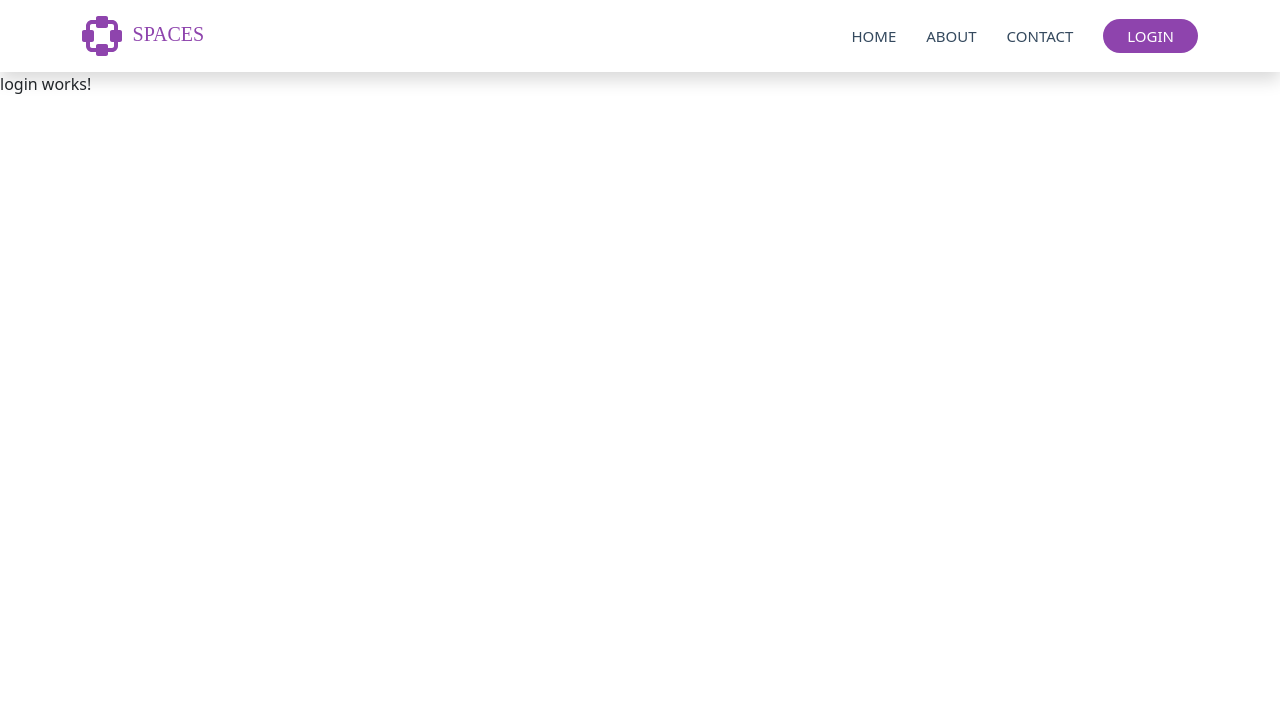
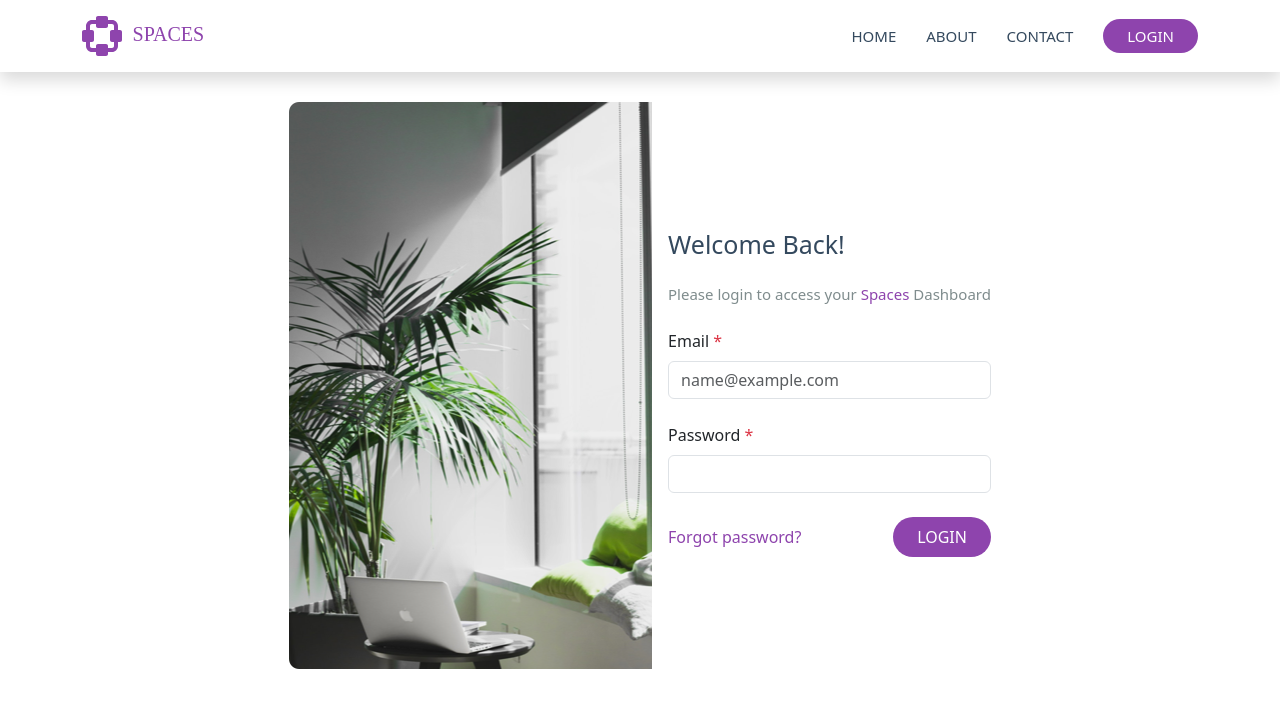
Before and after one commit to walaa9402/users-app, an Angular app: page /login in a window 1280 px wide. Shown: the top 708 px of the page. Built offline with nearby package versions, Linux system fonts and the light colour scheme.

Commit message:
init login form

```diff
--- a/package.json
+++ b/package.json
@@ -24,6 +24,7 @@
     "bootstrap": "^5.3.3",
     "rxjs": "~7.8.0",
     "tslib": "^2.3.0",
+    "user-app": "file:",
     "zone.js": "~0.14.3"
   },
   "devDependencies": {
--- /dev/null
+++ b/public/assets/styles/_variables.scss
@@ -0,0 +1,5 @@
+$primaryColor: #8E44AD;
+$textColor: #34495E;
+$grayedTextColor: #7F8C8D;
+$backgroundColor: #D6DBE4;
+$whiteColor: #FFFFFF;
--- a/src/app/app.component.scss
+++ b/src/app/app.component.scss
@@ -1,3 +1,5 @@
+@import "../../public/assets/styles/variables";
+
 .loading-wrapper {
   position: fixed;
   z-index: 22222;
@@ -6,10 +8,10 @@
   display: flex;
   justify-content: center;
   align-items: center;
-  background: rgba(000, 000, 000, 0.2);
+  background: rgba(142, 68, 173, 0.2);
   background-image: url("/assets/icons/bouncing-circles.svg");
   background-position: center;
   background-repeat: no-repeat;
   background-size: 5%;
-  filter: drop-shadow(0 0 0.75rem white);
+  filter: drop-shadow(0 0 0.75rem $whiteColor);
 }
--- a/src/app/core/services/auth.service.ts
+++ b/src/app/core/services/auth.service.ts
@@ -1,13 +1,17 @@
 import { inject, Injectable } from "@angular/core";
 import { STORAGE_KEYS } from "../constants/storage-keys.constant";
 import { Router } from "@angular/router";
+import { HttpClient } from "@angular/common/http";
+import { AUTH_API } from "../apis/auth.apis";
+import { LoginRequest } from "../../models/auth.model";
 
 @Injectable({
   providedIn: 'root'
 })
 export class AuthService {
 
-  router = inject(Router)
+  router = inject(Router);
+  private http = inject(HttpClient);
 
   get UserToken(): string | null {
     return localStorage.getItem(STORAGE_KEYS.USER_TOKEN);
@@ -15,6 +19,10 @@ export class AuthService {
 
   set UserToken(token: string | null) {
     localStorage.setItem(STORAGE_KEYS.USER_TOKEN, token ?? "")
+  }
+
+  login(payload: LoginRequest) {
+    return this.http.post<LoginRequest>(AUTH_API.LOGIN, payload);
   }
 
   logout() {
--- a/src/app/core/services/user.service.ts
+++ b/src/app/core/services/user.service.ts
@@ -1,4 +1,4 @@
-import { Injectable } from '@angular/core';
+import { inject, Injectable } from '@angular/core';
 import { HttpClient } from '@angular/common/http';
 import { Observable } from 'rxjs';
 import { User } from '../../models/user.model';
@@ -10,7 +10,7 @@ import { USER_API } from '../apis/user.api';
 export class UserService {
 
 
-  constructor(private http: HttpClient) { }
+  private http = inject(HttpClient)
 
   getUsers(): Observable<User[]> {
     return this.http.get<User[]>(USER_API.LIST);
--- a/src/app/layout/layout.component.html
+++ b/src/app/layout/layout.component.html
@@ -1,4 +1,6 @@
 <div class="top_bar">
   <app-top-bar />
 </div>
-<router-outlet></router-outlet>
+<div class="container">
+  <router-outlet></router-outlet>
+</div>
--- /dev/null
+++ b/src/app/models/auth.model.ts
@@ -0,0 +1,4 @@
+export interface LoginRequest {
+  email: string | null;
+  password: string | null;
+}
--- a/src/app/modules/authentication/features/login/login.component.html
+++ b/src/app/modules/authentication/features/login/login.component.html
@@ -1 +1,37 @@
-<p>login works!</p>
+<main>
+  <div class="login">
+    <figure>
+      <img src="/assets/img/login.png" alt="">
+    </figure>
+    <div class="login_form">
+      <div class="welcome_title">Welcome Back!</div>
+      <div class="welcome_message">
+        Please login to access your
+        <span class="spaces">Spaces</span>
+        Dashboard
+      </div>
+      <form [formGroup]="form" (submit)="handleFormSubmit()">
+        <div class="form-group">
+          <label class="form-label" for="email">
+            Email
+            <span class="text-danger">*</span>
+          </label>
+          <input id="email" type="text" class="form-control" formControlName="email" autocomplete="email"
+            placeholder="name@example.com">
+        </div>
+        <div class="form-group">
+          <label class="form-label" for="password">
+            Password
+            <span class="text-danger">*</span>
+          </label>
+          <input id="password" type="password" class="form-control" formControlName="password"
+            autocomplete="new-password">
+        </div>
+        <div class="actions">
+          <p>Forgot password?</p>
+          <button class="primary_button" type="submit">login</button>
+        </div>
+      </form>
+    </div>
+  </div>
+</main>
--- a/src/app/modules/authentication/features/login/login.component.scss
+++ b/src/app/modules/authentication/features/login/login.component.scss
@@ -0,0 +1,61 @@
+@import "../../../../../../public/assets/styles/variables";
+
+main {
+  display: flex;
+  justify-content: center;
+  align-items: center;
+  height: 100%;
+  padding-top: 30px;
+
+  .login {
+    display: flex;
+    justify-content: center;
+    width: 90%;
+
+
+
+    .login_form {
+      display: flex;
+      flex-direction: column;
+      gap: 24px;
+      justify-content: center;
+      align-items: flex-start;
+      padding-left: 16px;
+
+      form {
+        width: 100%;
+
+        .form-group {
+          padding-bottom: 24px;
+        }
+      }
+
+      .welcome_title {
+        font-size: 25px;
+        letter-spacing: 0;
+        line-height: 29px;
+        color: $textColor;
+      }
+
+      .welcome_message {
+        color: $grayedTextColor;
+        font-size: 15px;
+
+        .spaces {
+          color: $primaryColor;
+        }
+      }
+
+      .actions {
+        display: flex;
+        justify-content: space-between;
+        align-items: center;
+
+        p {
+          margin-bottom: 0px !important;
+          color: $primaryColor;
+        }
+      }
+    }
+  }
+}
--- a/src/app/modules/authentication/features/login/login.component.ts
+++ b/src/app/modules/authentication/features/login/login.component.ts
@@ -1,12 +1,36 @@
-import { Component } from '@angular/core';
+import { Component, inject } from '@angular/core';
+import { FormGroup, FormBuilder, ReactiveFormsModule, FormControl, Validators } from '@angular/forms'
+import { LoginRequest } from '../../../../models/auth.model';
+import { AuthService } from '../../../../core/services/auth.service';
 
 @Component({
   selector: 'app-login',
   standalone: true,
-  imports: [],
+  imports: [ReactiveFormsModule],
   templateUrl: './login.component.html',
   styleUrl: './login.component.scss'
 })
 export default class LoginComponent {
 
+  authService = inject(AuthService);
+  formBuilder = inject(FormBuilder);
+
+  form = this.formBuilder.group({
+    email: ["", [Validators.required, Validators.email]],
+    password: ["", [Validators.required]],
+  })
+
+  // form = new FormGroup({
+  //   email: new FormControl(null, [Validators.required, Validators.email]),
+  //   password: new FormControl(null, [Validators.required])
+  // })
+
+  handleFormSubmit() {
+    if (this.form.valid) {
+      const payload: LoginRequest = this.form.getRawValue();
+      this.authService.login(payload).subscribe
+    }
+
+  }
+
 }
--- a/src/styles.scss
+++ b/src/styles.scss
@@ -1,4 +1,5 @@
 @import 'bootstrap/dist/css/bootstrap.min.css';
+@import '../public/assets/styles/variables';
 
 * {
   // outline: 1px solid red;
@@ -14,10 +15,10 @@ body {
 }
 
 .primary_button {
-  background-color: #8E44AD;
-  color: #fff !important;
+  background-color: $primaryColor;
+  color: $whiteColor !important;
   border-radius: 20px;
-  border: #8E44AD;
+  border: $primaryColor;
   padding: 8px 24px;
   text-transform: uppercase;
 }
```
Also changed, not shown: public/assets/img/login.png (added), 1 other file (tests, documents, lock files or other folders).
